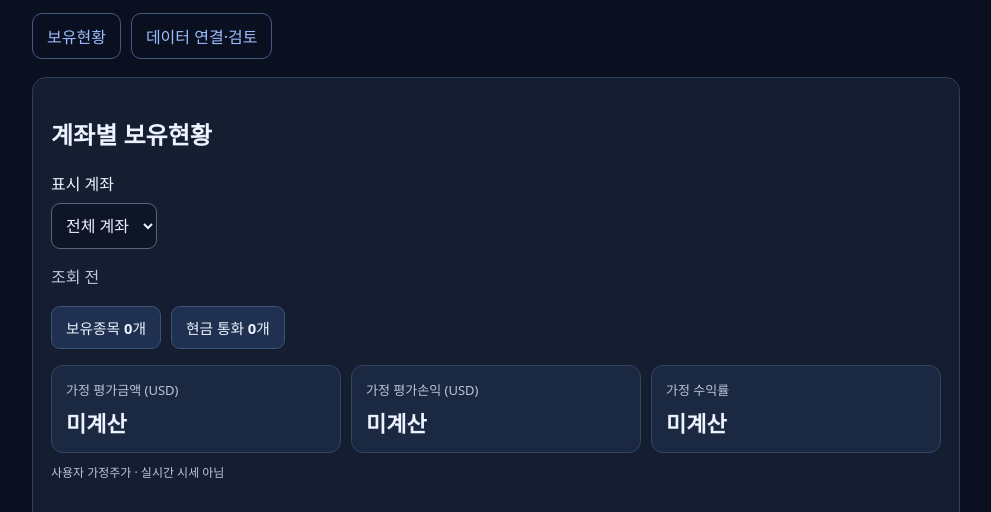
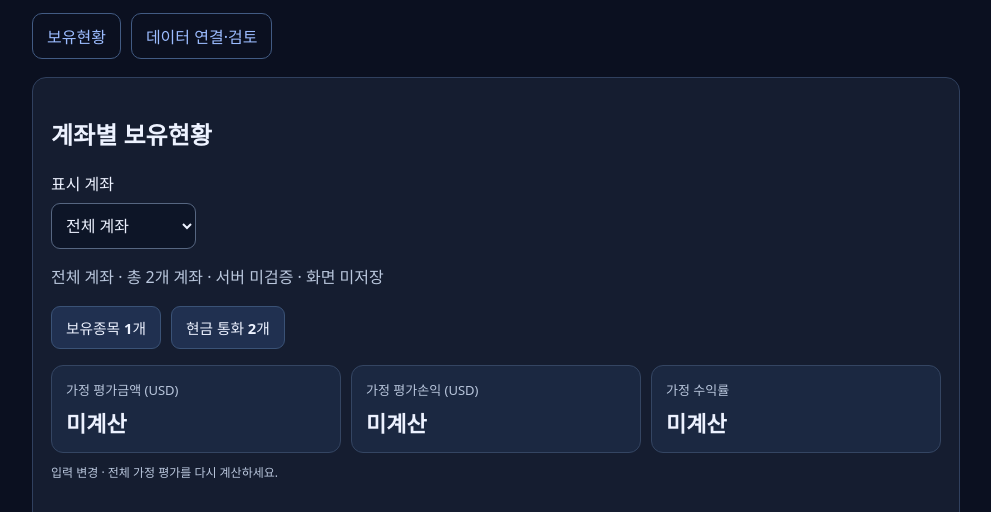
Before and after one commit to whsmac/investlab-test-pages, a plain HTML site: page test-my-portfolio-ledger.html in a window 1280 px wide. Shown: the part 213-725 px from the top of the page, without its empty margins (144-1135 px from the left). Drawn offline with Linux system fonts and the light colour scheme.

Commit message:
fix(portfolio): repair malformed inline module from valuation sorting change

```diff
--- a/test-my-portfolio-ledger.html
+++ b/test-my-portfolio-ledger.html
@@ -13,7 +13,8 @@
 <p><small>단일 데이터 원천: Unified Ledger 이벤트. 평가금액·취득단가·실현손익은 이 화면에서 계산하지 않습니다.</small></p></main>
 <script type="module">
 import {buildPortfolioLedgerView} from './src/ledger/portfolio-ledger-view-model.mjs';
-()=> "import {filterAndSortHoldings} from './src/ledger/holdings-filter-sort.mjs';\nimport {sortHoldingsByValuation} from './src/ledger/valuation-holdings-sort.mjs';"
+import {filterAndSortHoldings} from './src/ledger/holdings-filter-sort.mjs';
+import {sortHoldingsByValuation} from './src/ledger/valuation-holdings-sort.mjs';
 import {buildHoldingDetail} from './src/ledger/holding-detail.mjs';
 import {previewHoldingValuation} from './src/ledger/holding-valuation-preview.mjs';
 import {previewPortfolioValuation} from './src/ledger/portfolio-valuation-preview.mjs';
@@ -62,14 +63,14 @@ function renderHoldingCostEditor(data){
   el('holding-detail-cost-status').textContent='계좌별 단가 '+matches.length+'건 · 입력값은 검토용이며 자동 저장되지 않습니다.';
  }catch(e){el('holding-detail-cost-status').textContent='단가 표시 실패: '+e.message;}
 }
-function show(){if(!current)return;try{const v=buildPortfolioLedgerView({...current,selectedAccountId:el('account').value||null});()=> "const chosenSort=el('holding-sort').value;const valuationSort=/^(pnl|rate)-(asc|desc)$/.test(chosenSort);const filteredBase=filterAndSortHoldings(v.holdings,{query:el('holding-search').value,sort:valuationSort?'symbol-asc':chosenSort});const filtered=valuationSort&&lastPortfolioValuation?sortHoldingsByValuation(filteredBase,lastPortfolioValuation,chosenSort):filteredBase;"table('holdings',filtered,'ticker','quantityDisplay');for(const row of el('holdings').rows){const cell=row.cells[0];if(!cell||!filtered.some(h=>h.ticker===cell.textContent))continue;const ticker=cell.textContent;const button=document.createElement('button');button.type='button';button.className='holding-pick';button.textContent=ticker;button.setAttribute('aria-label',ticker+' 종목 상세 보기');button.addEventListener('click',()=>showHoldingDetail(ticker));cell.replaceChildren(button);
+function show(){if(!current)return;try{const v=buildPortfolioLedgerView({...current,selectedAccountId:el('account').value||null});const chosenSort=el('holding-sort').value;const valuationSort=/^(pnl|rate)-(asc|desc)$/.test(chosenSort);const filteredBase=filterAndSortHoldings(v.holdings,{query:el('holding-search').value,sort:valuationSort?'symbol-asc':chosenSort});const filtered=valuationSort&&lastPortfolioValuation?sortHoldingsByValuation(filteredBase,lastPortfolioValuation,chosenSort):filteredBase;table('holdings',filtered,'ticker','quantityDisplay');for(const row of el('holdings').rows){const cell=row.cells[0];if(!cell||!filtered.some(h=>h.ticker===cell.textContent))continue;const ticker=cell.textContent;const button=document.createElement('button');button.type='button';button.className='holding-pick';button.textContent=ticker;button.setAttribute('aria-label',ticker+' 종목 상세 보기');button.addEventListener('click',()=>showHoldingDetail(ticker));cell.replaceChildren(button);
  const priceCell=document.createElement('td');const priceInput=document.createElement('input');priceInput.type='number';priceInput.min='0';priceInput.step='any';priceInput.value=getAssumedPrice(ticker);priceInput.setAttribute('aria-label',ticker+' 가정주가 USD');priceInput.dataset.ticker=ticker;priceInput.addEventListener('input',()=>{setAssumedPrice(ticker,priceInput.value);markValuationStale();});priceCell.append(priceInput);row.append(priceCell);
  const value=lastPortfolioValuation?.rows.find(item=>item.ticker===ticker);
  for(const amount of [value?.marketValueUsd,value?.unrealizedPnlUsd]){
   const td=document.createElement('td');td.textContent=amount==null?'미계산':'$'+amount.toLocaleString('en-US',{maximumFractionDigits:2});if(amount===value?.unrealizedPnlUsd&&amount!=null)td.classList.add(amount>0?'valuation-positive':amount<0?'valuation-negative':'valuation-neutral');row.append(td);
  }
  const rateCell=document.createElement('td');rateCell.textContent=value?.unrealizedPnlRatePct==null?'미계산':value.unrealizedPnlRatePct.toLocaleString('en-US',{maximumFractionDigits:2})+'%';if(value?.unrealizedPnlRatePct!=null)rateCell.classList.add(value.unrealizedPnlRatePct>0?'valuation-positive':value.unrealizedPnlRatePct<0?'valuation-negative':'valuation-neutral');row.append(rateCell);
- }const detailTicker=el('holding-detail').dataset.ticker;if(detailTicker&&filtered.some(h=>h.ticker===detailTicker))showHoldingDetail(detailTicker);else{el('holding-detail').hidden=true;el('holding-detail').dataset.ticker='';}()=> "el('holding-filter-status').textContent='표시 '+filtered.length+' / 전체 '+v.holdings.length+'종목'+(valuationSort&&!lastPortfolioValuation?' · 손익·수익률 정렬은 가정 평가 계산 후 적용됩니다.':'');"table('cash',v.cash,'currency','balance');el('holding-count').textContent=String(v.holdings.length);el('currency-count').textContent=String(v.cash.length);const chosen=el('account').selectedOptions[0]?.textContent??'전체 계좌';el('source-note').textContent=chosen+' · 총 '+v.totalAccountCount+'개 계좌 · 서버 미검증 · 화면 미저장';el('status').textContent='오프라인 계산 완료';}catch(e){el('status').textContent='검증 실패: '+e.message;table('holdings',[]);table('cash',[]);el('holding-count').textContent='0';el('currency-count').textContent='0';el('holding-filter-status').textContent='조회 실패';el('holding-detail').hidden=true;el('holding-detail').dataset.ticker='';}}
+ }const detailTicker=el('holding-detail').dataset.ticker;if(detailTicker&&filtered.some(h=>h.ticker===detailTicker))showHoldingDetail(detailTicker);else{el('holding-detail').hidden=true;el('holding-detail').dataset.ticker='';}el('holding-filter-status').textContent='표시 '+filtered.length+' / 전체 '+v.holdings.length+'종목'+(valuationSort&&!lastPortfolioValuation?' · 손익·수익률 정렬은 가정 평가 계산 후 적용됩니다.':'');table('cash',v.cash,'currency','balance');el('holding-count').textContent=String(v.holdings.length);el('currency-count').textContent=String(v.cash.length);const chosen=el('account').selectedOptions[0]?.textContent??'전체 계좌';el('source-note').textContent=chosen+' · 총 '+v.totalAccountCount+'개 계좌 · 서버 미검증 · 화면 미저장';el('status').textContent='오프라인 계산 완료';}catch(e){el('status').textContent='검증 실패: '+e.message;table('holdings',[]);table('cash',[]);el('holding-count').textContent='0';el('currency-count').textContent='0';el('holding-filter-status').textContent='조회 실패';el('holding-detail').hidden=true;el('holding-detail').dataset.ticker='';}}
 function selectedValuationAccounts(view){
  const source=[...el('cost-review-rows').children];
  return view.accounts.map(a=>({...a,holdings:a.holdings.map(h=>{const row=source.find(r=>r.dataset.accountId===a.accountId&&r.dataset.ticker===h.ticker&&r.dataset.quantity===h.quantityDisplay);return {...h,averageCostUsd:row?(row.querySelector('input').value.trim()||null):null};})}));
```
